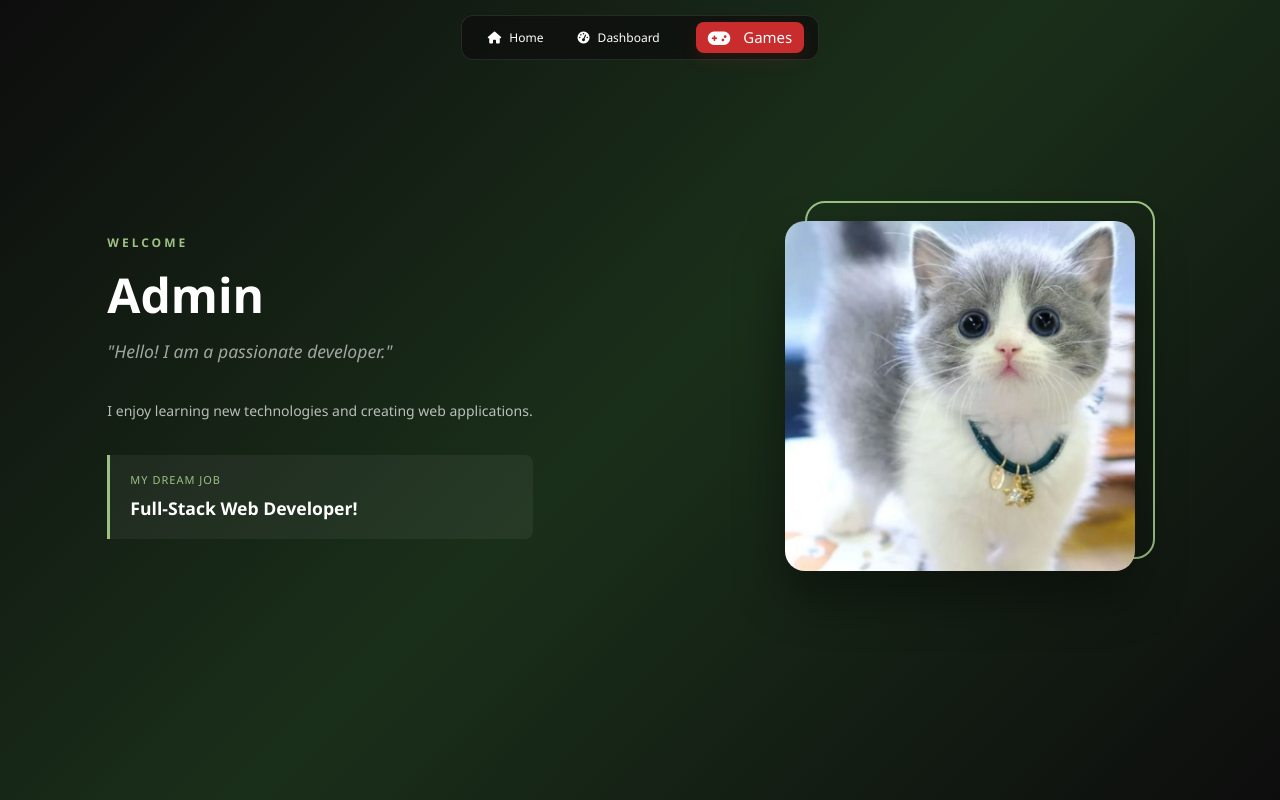
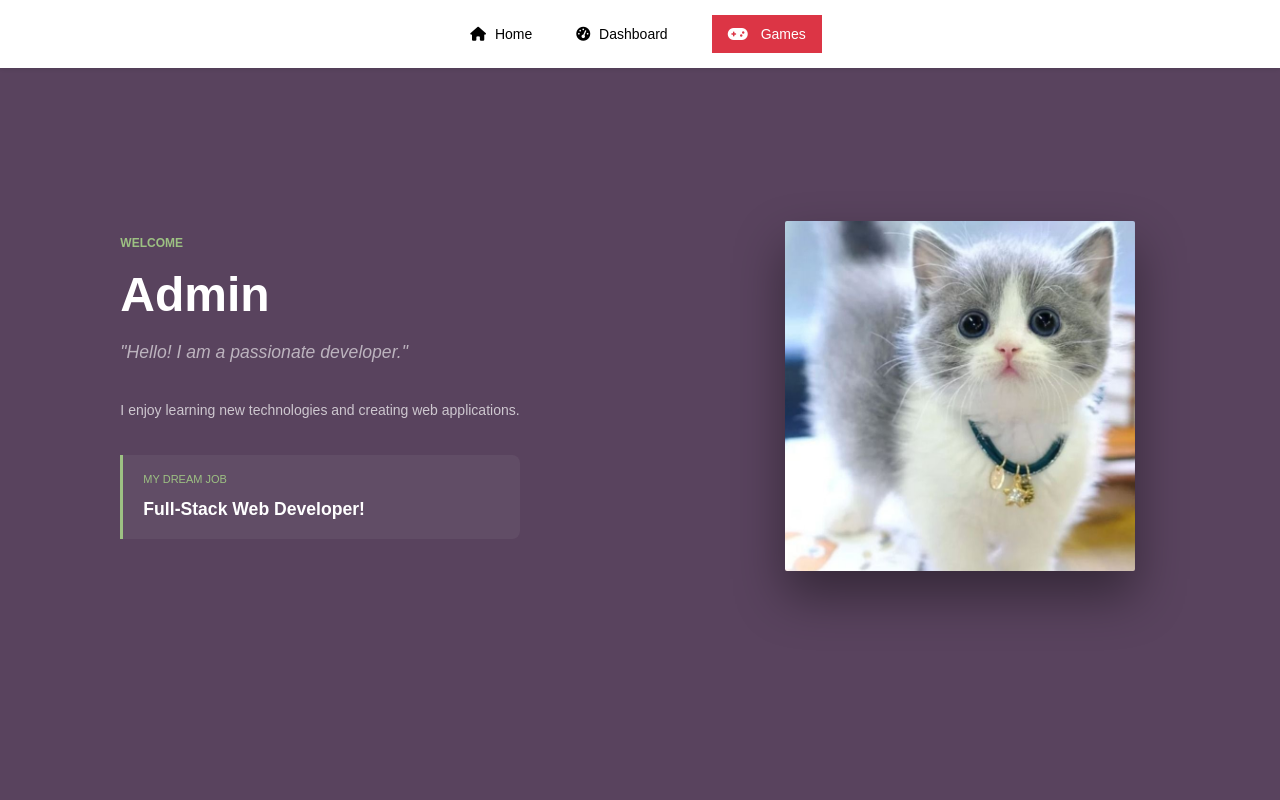
Before and after one commit to matrix505/flask_WEB_SYSTEM_client2, a Flask app: page / in a window 1280 px wide. Run offline with Flask 3, Linux system fonts and the light colour scheme; the visitor is signed in with stand-in values (Sample User, id 1); data that the repository does not hold is empty.

Commit message:
redesign homepage into basic

```diff
--- a/static/css/style.css
+++ b/static/css/style.css
@@ -5,7 +5,7 @@
 }
 
 body {
-    font-family: 'Segoe UI', Arial, sans-serif;
+    font-family: Arial, sans-serif;
     background-color: #f5f7f5;
     min-height: 100vh;
     color: #1a1a1a;
@@ -70,10 +68,11 @@ a {
 
 /* Navbar */
 .navbar {
-    background-color: transparent;
+    background-color: #ffffff;
     padding: 15px 20px;
     display: flex;
     justify-content: center;
+     box-shadow: 0 1px 4px rgba(0, 0, 0, 0.1);
     align-items: center;
     position: fixed;
     top: 0;
@@ -90,7 +89,7 @@ a {
 .nav-brand a {
     font-size: 20px;
     font-weight: bold;
-    color: #fff;
+    color: #000000;
 }
 
 .nav-brand i {
@@ -99,47 +98,42 @@ a {
 
 .nav-toggle {
     display: none;
-    background: rgba(0, 100, 0, 0.9);
-    border: 2px solid #9DC183;
-    color: #fff;
+    background: #007bff;
+    border: none;
+    color: #ffffff;
     font-size: 20px;
     cursor: pointer;
     padding: 8px 12px;
-    border-radius: 8px;
-    transition: all 0.3s ease;
 }
 
 .nav-toggle:hover {
-    background: #006400;
-    transform: scale(1.05);
+    background: #0056b3;
 }
 
 .nav-links {
     display: flex;
-    gap: 10px;
-    background: rgba(13, 13, 13, 0.7);
-    backdrop-filter: blur(10px);
-    -webkit-backdrop-filter: blur(10px);
-    padding: 6px 14px;
-    border-radius: 12px;
-    border: 1px solid rgba(255, 255, 255, 0.1);
+    gap: 20px;
+    background: transparent;
+    padding: 0;
+    border-radius: 0;
+    border: none;
 }
 
 .nav-links a {
-    color: #fff;
-    padding: 6px 12px;
-    border-radius: 6px;
-    transition: all 0.3s ease;
-    font-size: 12px;
+    color: #000000;
+    padding: 8px 12px;
+    font-size: 14px;
     font-weight: 500;
     background-color: transparent;
     border: none;
     box-shadow: none;
+    text-decoration: none;
 }
 
 .nav-links a:hover,
 .nav-links a:active {
-    background-color: rgba(0, 100, 0, 0.8);
+    background-color: #f8f9fa;
+    color: #007bff;
 }
 
 .nav-links a i {
@@ -150,35 +144,32 @@ a {
 
 /* Game button: minimal default style */
 .nav-games-btn {
-    background: none;
-    color: #d32f2f;
-    border-radius: 6px;
-    padding: 6px 14px;
+    background: #dc3545;
+    color: #ffffff;
+    padding: 8px 16px;
     margin-left: 12px;
     font-weight: 600;
     display: inline-flex;
     align-items: center;
     gap: 8px;
-    font-size: 15px;
+    font-size: 14px;
     border: none;
     cursor: pointer;
-    transition: color 0.18s ease, background 0.18s ease, transform 0.12s ease;
-}
-.nav-games-btn i { font-size: 18px; display: inline-block; }
-.nav-games-btn span { font-size: 15px; line-height: 1; }
-.nav-games-btn:hover { color: #b71c1c; transform: translateY(-1px); }
-
-/* Contextual appearance when placed inside the main top nav (dark glass bg) */
+    text-decoration: none;
+}
+.nav-games-btn i { font-size: 16px; }
+.nav-games-btn span { font-size: 14px; }
+.nav-games-btn:hover { background: #c82333; }
+
+/* Contextual appearance when placed inside the main top nav (light bg) */
 .nav-links .nav-games-btn {
-    background: rgba(211,47,47,0.95);
-    color: #fff;
-    padding: 6px 12px;
-    border-radius: 8px;
-    margin-left: 14px;
-    box-shadow: 0 6px 18px rgba(211,47,47,0.12);
+    background: #dc3545;
+    color: #ffffff;
+    padding: 8px 16px;
+    margin-left: 12px;
 }
 .nav-links .nav-games-btn:hover {
-    background: rgba(183,28,28,0.98);
+    background: #c82333;
 }
 
 /* Make nav-games-btn full-width/stacked in mobile navs where desired */
@@ -277,13 +268,14 @@ a {
 /* Main content */
 .main-content {
     min-height: calc(100vh - 120px);
+;
 }
 
 /* ============ HOME PAGE DESIGN ============ */
 .home-split {
     display: flex;
     min-height: 100vh;
-    background: linear-gradient(135deg, #0d0d0d 0%, #1a2f1a 50%, #0d0d0d 100%);
+    background: #59435e;
 }
 
 .home-left {
@@ -304,7 +296,6 @@ a {
     font-size: 12px;
     font-weight: 600;
     text-transform: uppercase;
-    letter-spacing: 3px;
     margin-bottom: 16px;
 }
 
@@ -347,7 +338,6 @@ a {
     font-size: 11px;
     color: #9DC183;
     text-transform: uppercase;
-    letter-spacing: 1px;
     margin-bottom: 6px;
 }
 
@@ -394,22 +384,12 @@ a {
     width: 350px;
     height: 350px;
     object-fit: cover;
-    border-radius: 20px;
+    border-radius: 2px;
     position: relative;
     z-index: 2;
     box-shadow: 0 25px 50px rgba(0, 0, 0, 0.4);
 }
 
-.profile-decoration {
-    position: absolute;
-    top: -20px;
-    right: -20px;
-    width: 100%;
-    height: 100%;
-    border: 2px solid #9DC183;
-    border-radius: 20px;
-    z-index: 1;
-}
 
 /* Responsive Home */
 @media (max-width: 900px) {
```
Also changed, not shown: other parts of static/css/style.css (+27 -54 lines).
